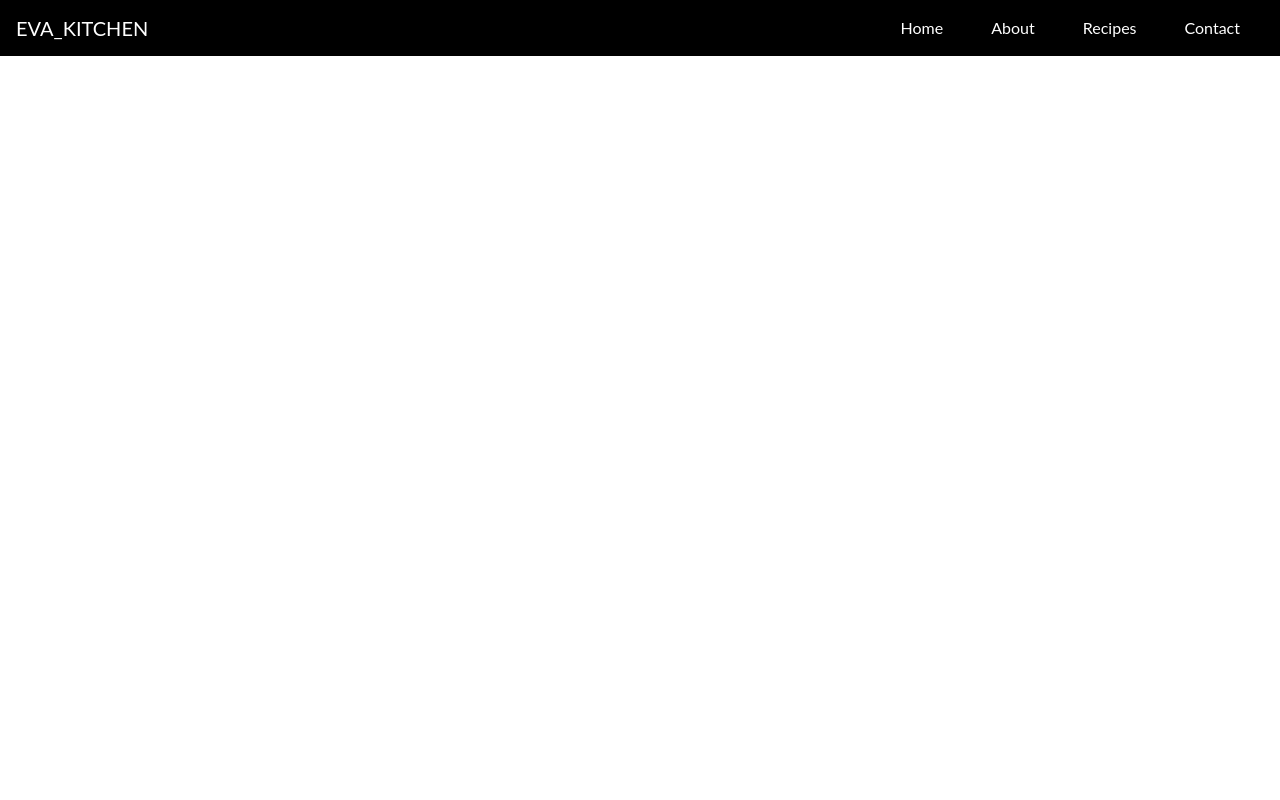
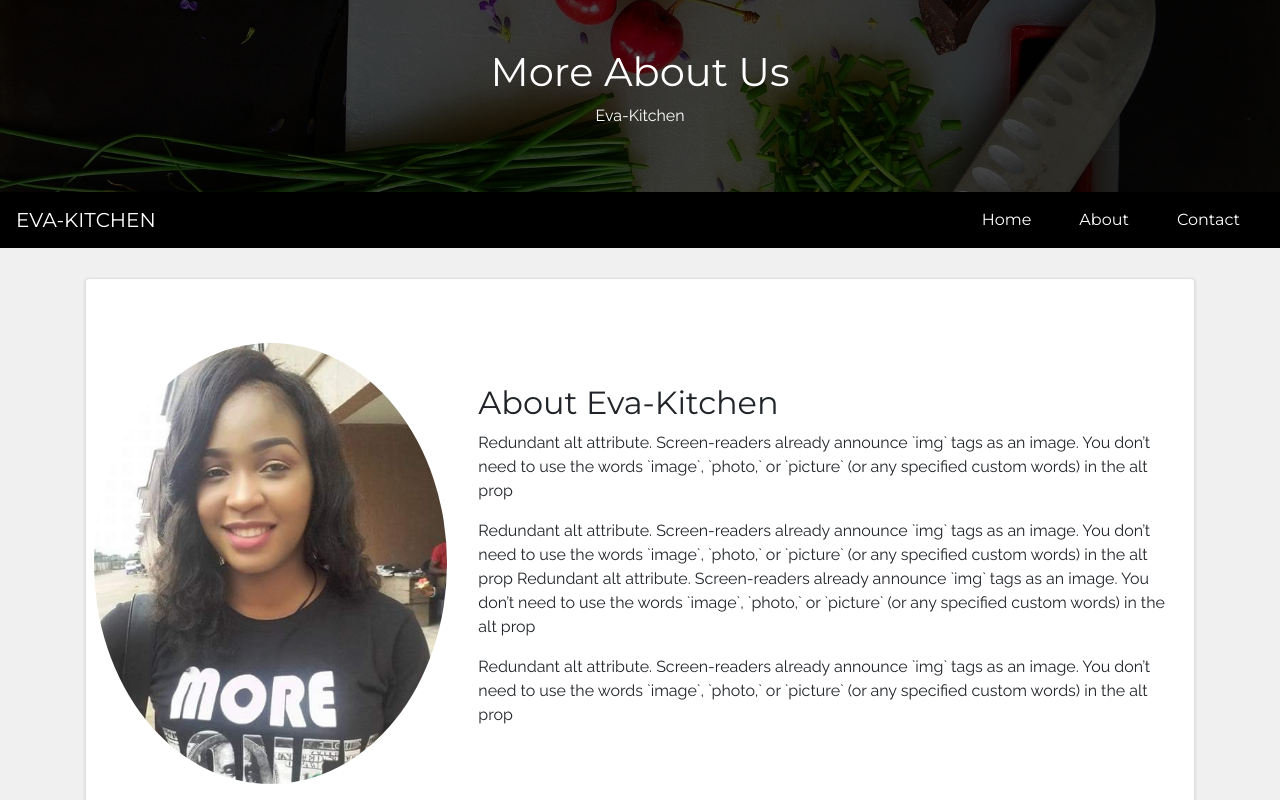
Before and after one commit to Dverybest/evakitchen, a React (Create React App) app: page /About in a window 1280 px wide. Shown: the top 800 px of the page. Built offline with nearby package versions, Linux system fonts and the light colour scheme.

Commit message:
updated views

```diff
--- a/public/index.html
+++ b/public/index.html
@@ -19,6 +19,10 @@
     <link rel="stylesheet" href="https://stackpath.bootstrapcdn.com/bootstrap/4.4.1/css/bootstrap.min.css" integrity="sha384-Vkoo8x4CGsO3+Hhxv8T/Q5PaXtkKtu6ug5TOeNV6gBiFeWPGFN9MuhOf23Q9Ifjh" crossorigin="anonymous">
     <script src="https://ajax.googleapis.com/ajax/libs/jquery/3.4.1/jquery.min.js"></script>
     <link rel="stylesheet" href="https://cdnjs.cloudflare.com/ajax/libs/font-awesome/4.7.0/css/font-awesome.min.css">
+    <link href='https://fonts.googleapis.com/css?family=Roboto' rel='stylesheet'>
+    <link href='https://fonts.googleapis.com/css?family=Raleway' rel='stylesheet'>
+    <link href='https://fonts.googleapis.com/css?family=Montserrat' rel='stylesheet'>
+    <link href='https://fonts.googleapis.com/css?family=Comfortaa' rel='stylesheet'>
     <title>Eva_Kitchen</title>
   </head>
   <body>
--- a/src/App.css
+++ b/src/App.css
@@ -7,7 +7,7 @@
   pointer-events: none;
 }
 
-@media (prefers-reduced-motion: no-preference) {
+/* @media (prefers-reduced-motion: no-preference) {
   .App-logo {
     animation: App-logo-spin infinite 20s linear;
   }
@@ -35,4 +35,67 @@
   to {
     transform: rotate(360deg);
   }
+} */
+
+.jumbotron{
+  margin-bottom:0px;
+  background-color: transparent;
 }
+.darken{
+  background-color: rgba(0, 0, 0, 0.8);
+  background-size: cover;
+}
+.jumbotron p{
+  color: #ffffff;
+}
+.post img{
+  width: 100%;
+  height: 350px;
+  max-width: 100%;
+  object-fit: cover;
+}
+.about header{
+  background-image: url(./assets/bgImage1.jpg);
+  background-repeat: no-repeat;
+  background-position: center;
+  -webkit-background-size: cover;
+  -moz-background-size: cover;
+  -o-background-size: cover;
+  background-size: cover;
+}
+.abouthead{
+  /* background-color: #474e5d; */
+  background-color:rgba(0, 0, 0, 0.7);
+  background-size: cover;
+  color: #ffffff;
+}
+.abouthead p{
+  color: #ffffff;
+}
+.about img{
+  height: auto;
+  width: 100%;
+  border-radius: 50%;
+  object-fit: cover;
+
+}
+.aboutBody{
+  min-height: calc(100vh - 112px);
+  background-size: cover;
+  background-color: #f0f0f0;
+}
+
+@media screen and (max-width: 996px) {
+  .about img{
+    height: 230px;
+    width: 230px;
+    border-radius: 50%;
+    object-fit: cover;
+
+  }
+  .about h2{
+    font-size: 30px;
+    font-weight: 500;
+    text-align: center;
+  }
+}
--- a/src/App.js
+++ b/src/App.js
@@ -4,17 +4,17 @@ import Contact from './pages/Contact'
 import { BrowserRouter, Route, Switch } from 'react-router-dom'
 import About from './pages/About';
 import Recipes from './pages/Recipes';
-
+import './App.css'
 
 const App = () => {
   return (
     <BrowserRouter>
       <div className='container-fluid mx-0 px-0'>
         <Switch>
-          <Route exact path='/' component={HomePage} />
           <Route exact path='/Contact' component={Contact} />
           <Route exact path='/About' component={About} />
           <Route exact path='/Recipes' component={Recipes} />
+          <Route  path='/' component={HomePage} />
         </Switch>
         {/* <div className="transparentDiv"></div> */}
       </div>
--- a/src/index.css
+++ b/src/index.css
@@ -5,6 +5,8 @@ body {
     sans-serif;
   -webkit-font-smoothing: antialiased;
   -moz-osx-font-smoothing: grayscale;
+  background-color: #000000;
+  background-size: cover;
 }
 
 code {
@@ -15,8 +17,25 @@ nav{
   min-height: 56px;
   transition: 0.9s;
 }
-
-.Home header{
+h1,h2,h3,h4,h5,h6{
+  font-family: Montserrat;
+}
+a{
+  font-family: Roboto;
+}
+p{
+  font-family: Raleway;
+}
+.list{
+  background-color: #1d1d1d;
+  /* background: url(./assets/bgImage1.jpg) no-repeat center center fixed;
+  -webkit-background-size: cover;
+  -moz-background-size: cover;
+  -o-background-size: cover;*/
+  background-size: cover;
+  min-height: calc(100vh-112px);
+}
+.Home{
 
   background: url(./assets/bgImage1.jpg) no-repeat center center fixed;
   -webkit-background-size: cover;
@@ -25,30 +44,29 @@ nav{
   background-size: cover;
 }
 .transparentDiv{
-  background-color: rgba(0, 0, 0, 0.7);
-  min-height: 100vh;
+  background-color: rgba(0, 0, 0, 0.9);
+  min-height: calc(100vh-10px);
   background-size: cover;
 }
 .whatsNewDiv{
-  background-color: rgba(255, 255, 255, 0.7);
-  min-height:calc(100vh - 56px);
-  background-size: cover;
+  background-color: #f0f0f0;
+  padding-top: 30px;
 }
 .line{
   background-color: #808080;
   height: 1.1px;
 }
-.whatsNewDiv h2{
+.whatsNewDiv h3{
   text-align: center;
 }
 .navb a{
   color: #ffffff;
-  font-family: Lato,sans-serif,'helvetica neue',helvetica,arial,verdana;
+  font-family: Montserrat;
   font-style: normal;
 }
 .Home img{
-  max-height: 50vh;
-  max-width: 50vh;
+  max-height: 30vh;
+  max-width: 30vh;
   overflow: hidden;
 
 }
@@ -62,7 +80,7 @@ nav{
 }
 .contactMe{
   /* background-color: #eeeeee; */
-  min-height: 100vh;
+  min-height: calc(100vh-56px);
   background-image: url(./assets/cook.png);
   background-repeat: no-repeat;
   background-size: contain;
@@ -71,6 +89,9 @@ nav{
   -moz-background-size: cover;
   -o-background-size: cover;
   background-size: cover;
+}
+.list h4{
+  text-decoration: underline;
 }
 .contactMe h1{
   color:#ffffff ;
@@ -88,7 +109,7 @@ nav{
   min-height: 80vh;
 } */
 
-.card img{
+.ca img{
   min-width:100%;
   height:250px;
   object-fit: cover;
@@ -105,10 +126,11 @@ footer {
   color: #fff;
   font-size: 13px;
   text-align: center;
-
+  position: relative;
+  bottom: 0;
 }
 @media screen and (max-width: 992px) {
-  .whatsNewDiv h2 {
+  .whatsNewDiv h3 {
     font-size: 16px;
   }
   .Home h1{
@@ -118,10 +140,13 @@ footer {
     font-size: 30px;
   }
 }
-
+.about{
+  background-color: #1d1d1d;
+  min-height: 100vh;
+}
 @media screen and (min-width:992px) {
-  .whatsNewDiv h2 {
-    font-size: 30px;
+  .whatsNewDiv h3 {
+    font-size: 20px;
   }
 }
 /* @media screen and (max-width: 992px) {
--- a/src/pages/About.js
+++ b/src/pages/About.js
@@ -1,6 +1,8 @@
-import React,{useState,useEffect} from 'react';
+import React, { useState, useEffect } from 'react';
 import Navbar from './components/NavBar'
 import Footer from './components/Footer'
+import Me from '../assets/me.jpg'
+import { hidden } from 'ansi-colors';
 const About = () => {
     const [navColor, setNavColor] = useState('#000000')
 
@@ -10,10 +12,52 @@ const About = () => {
             setNavColor(backgroundcolor);
         });
     })
+
     return (
-        <div className="Contact d-flex flex-column">
+        <div className="about ">
+           <header>
+           <div className="abouthead text-center py-5">
+                <h1>More About Us</h1>
+                <p>Eva-Kitchen</p>
+            </div>
+           </header>
+            <Navbar navColor={navColor} />
+            <div className="aboutBody">
 
-            <Navbar navColor={navColor} />
+            <div className="whatsNewDiv">
+                <div className="container ">
+                    <div className="container card py-5">
+                    <div className="row ">
+                    <div className="col-sm-4 px-2">
+                        <div className=" d-flex justify-content-center align-content-center my-3">
+
+
+                            <img src={Me}   />
+
+
+                        </div>
+                    </div>
+                        <div className="col-sm-8 ">
+                            <div className="d-flex flex-column  justify-content-center align-content-center mx-2 " style={{height:"100%"}}>
+                            <h2>About Eva-Kitchen</h2>
+                            <p> Redundant alt attribute. Screen-readers already announce `img`
+                                tags as an image. You don’t need to use the words `image`, `photo,` or `picture` (or any specified custom words) in the alt prop</p>
+                                <p> Redundant alt attribute. Screen-readers already announce `img`
+                                tags as an image. You don’t need to use the words `image`, `photo,` or `picture` (or any specified custom words) in the alt prop
+                                Redundant alt attribute. Screen-readers already announce `img`
+                                tags as an image. You don’t need to use the words `image`, `photo,` or `picture` (or any specified custom words) in the alt prop</p>
+
+                                <p> Redundant alt attribute. Screen-readers already announce `img`
+                                tags as an image. You don’t need to use the words `image`, `photo,` or `picture` (or any specified custom words) in the alt prop</p>
+
+                            </div>
+                        </div>
+                    </div>
+                    </div>
+                </div>
+            </div>
+            </div>
+            <Footer className="align-self-flex-end" />
         </div>
     )
 }
--- a/src/pages/Contact.js
+++ b/src/pages/Contact.js
@@ -12,8 +12,8 @@ const Contact = () => {
     })
     return (
         <div className="Contact d-flex flex-column">
+            <Navbar navColor={navColor} />
             <div className='contactMe '>
-            <Navbar navColor={navColor} />
                 <div className='transparentDiv d-flex flex-column'>
                     <div> <h1>Contact Me</h1></div>
                     <div className="form container  flex-column d-flex flex-grow-1 my-5">
@@ -60,9 +60,10 @@ const Contact = () => {
                         </div>
 
                     </div>
-            <Footer/>
+
                 </div>
             </div>
+                <Footer/>
         </div>
     )
 }
--- a/src/pages/HomePage.js
+++ b/src/pages/HomePage.js
@@ -1,14 +1,33 @@
 import React, { useEffect, useState, useRef } from 'react';
-import Navbar from './components/NavBar'
-import cook from '../assets/cook.png'
-import soup from '../assets/img3.jpg'
-import rice from '../assets/img1.jpg'
-import ora from '../assets/img7.jpg'
-import CustomView from '../pages/components/CustomView'
-import Footer from './components/Footer'
-const HomePage = () => {
-    const [navColor, setNavColor] = useState('#ff000000')
+import Navbar from './components/NavBar';
+import cook from '../assets/cook.png';
+import soup from '../assets/img3.jpg';
+import rice from '../assets/img1.jpg';
+import ora from '../assets/img7.jpg';
+import CustomView from '../pages/components/CustomView';
+import {Article, ListItem} from './components/Articles'
+import Footer from './components/Footer';
+import { Link, withRouter } from 'react-router-dom';
+
+
+const HomePage = (props) => {
+
+    const [navColor, setNavColor] = useState('#000000');
     const whatsNew = useRef();
+    const [categories,setCategories] = useState([
+        {name:'Egusi Soup',},
+        {name:'Jellof Rice',},
+        {name:'Tomato Sauce',},
+        {name:'Yam Potage',},
+        {name:'Fried Rice',},
+    ])
+
+    const [articles,setArticles] =useState([
+        {source:soup,title:'Egusi Soup',discription:''},
+        {source:"https://www.youtube.com/embed/tgbNymZ7vqY",title:'White Egusi Soup',discription:''},
+        {source:"https://www.youtube.com/embed/tgbNymZ7vqY",title:'Bitter leaf Egusi Soup',discription:''},
+    ])
+
     useEffect(() => {
         document.addEventListener("scroll", () => {
             const backgroundcolor = window.scrollY < 100 ? "#ff000000" : "#000000";
@@ -20,27 +39,59 @@ const HomePage = () => {
         whatsNew.current.scrollIntoView({ behavior: 'smooth' })
     }
     return (
-        <div className="Home">
-            <header>
-                <div className="transparentDiv d-flex flex-column">
+        <div className="Home container-fluid px-0">
+            <div className="darken" >
+
+                <div className="jumbotron text-center">
+                    <img src={cook} />
+                    <h1>Discover the best of African dishes</h1>
+                    <p>View our delicious meal recipes</p>
+                </div>
                 <Navbar navColor={navColor} />
-                    <div className="row m-0 p-0 align-content-center  flex-grow-1">
-                        <div className="col-sm-12 col-md-12 d-flex align-items-center justify-content-center">
-                            <img src={cook} />
-                        </div>
-                        <div className="text col-sm-12  col-md-12 d-flex flex-column justify-content-center align-items-center">
-                            <h1>DISCOVER THE BEST OF AFRICAN DISHES</h1>
-                            <p>VIEW OUR DELICIOUS MEAL RECIPES</p>
-                            <button onClick={handleClick} type="button" className="btn btn-primary">Read More</button>
+
+
+                <div className="whatsNewDiv">
+                    <div className="container">
+                        <div className="row">
+                            <div className="col-sm-3">
+                                {/* <h2>Eva_kitchen</h2>
+                                <h5>Intro:</h5>
+                                <div>
+                                    <iframe width="100%" height="200px" src="https://www.youtube.com/embed/tgbNymZ7vqY"></iframe>
+                                </div> */}
+                                <div>
+                                    <h4 className="mt-2 bg-info text-light px-1 py-2">Recipe categories</h4>
+                                    <p>Our amazing recipes .</p>
+                                    <ul className="nav nav-pills flex-column">
+                                       {
+                                           categories.map(category=>{
+                                                return(
+                                                    <ListItem name={category.name} link={`/${category.name}`} active={props.location.pathname==`/${category.name}`}/>
+                                                )
+                                           })
+                                       }
+                                    </ul>
+                                    <hr className="d-sm-none" />
                                 </div>
                             </div>
+                            <div className="col-sm-9">
+
+                                <div className="container">
+                                   {
+                                       articles.map(art=>{
+                                           return(
+                                                <Article source={art.source} title={art.title}/>
+                                           )
+                                       })
+                                   }
                                 </div>
-            </header>
-            <section className="whatsNewDiv" ref={whatsNew}>
-                <div className="container" id="new">
-                    <div className="row mx-0 py-5 px-0 d-flex justify-content-center align-items-center">
+
+                            </div>
+                        </div>
+                        <div>
+                            <div className="row mx-0 py-3 px-0 d-flex justify-content-center align-items-center">
                                 <div className="col-4 line"></div>
-                        <div className="col-4"><h2>What's New</h2></div>
+                                <div className="col-4"><h3>What's New</h3></div>
                                 <div className="col-4 line"></div>
                             </div>
                             <div className="row mx-0 px-0">
@@ -60,38 +111,13 @@ const HomePage = () => {
                                     />
                                 </div>
                             </div>
-                    <div className="row mx-0 px-0 my-3">
-                        <div className='col-sm-12 card px-0' >
-                            <iframe width="100%" height="402"
-                                src="https://www.youtube.com/embed/tgbNymZ7vqY">
-                            </iframe>
-                            <div className="card-body">
-                                <h4 className="card-title">{'Intoduction'}</h4>
-                                <p className="card-text">{`Most Nigerian soups are low carb because they are mostly prepared with vegetables, meat and fish.
-                                                            The following Nigerian soups are NOT low carb because they contain starchy ingredients/thickeners (in brackets): Bitterleaf Soup, Ora Soup and Rivers Native Soup (cocoyam), Nsala Soup (yam), Owho Soup (garri and/or starch), Egusi Soup (melon seeds), Groundnut Soup (peanuts/groundnuts), Gbegiri Soup (black eyed or brown beans).
-                                                            All other soups not mentioned above are low carb Nigerian Soups. Watch out, some may be high in fat. The trick is to read the ingredients for each soup and take out what you cannot eat for health reasons.`}</p>
-                                <a href="#" className="btn btn-primary">Read More</a>
-                            </div>
-                        </div>
-                    </div>
-                    <div className="row mx-0 px-0 my-3">
-                        <div className='col-sm-12 card px-0' >
-                            <iframe width="100%" height="402"
-                                src="https://www.youtube.com/embed/tgbNymZ7vqY">
-                            </iframe>
-                            <div className="card-body">
-                                <h4 className="card-title">{'Intoduction'}</h4>
-                                <p className="card-text">{`Most Nigerian soups are low carb because they are mostly prepared with vegetables, meat and fish.
-                                                            The following Nigerian soups are NOT low carb because they contain starchy ingredients/thickeners (in brackets): Bitterleaf Soup, Ora Soup and Rivers Native Soup (cocoyam), Nsala Soup (yam), Owho Soup (garri and/or starch), Egusi Soup (melon seeds), Groundnut Soup (peanuts/groundnuts), Gbegiri Soup (black eyed or brown beans).
-                                                            All other soups not mentioned above are low carb Nigerian Soups. Watch out, some may be high in fat. The trick is to read the ingredients for each soup and take out what you cannot eat for health reasons.`}</p>
-                                <a href="#" className="btn btn-primary">Read More</a>
-                            </div>
                         </div>
                     </div>
                 </div>
 
-            </section>
+
                 <Footer />
+            </div>
         </div>
     );
 }
--- /dev/null
+++ b/src/pages/components/Articles.js
@@ -0,0 +1,41 @@
+import React, { useEffect, } from 'react';
+import { Link } from 'react-router-dom';
+import { inherits } from '@babel/types';
+
+export const Article = ({ link, title, source}) => {
+    return (
+        <div className="row card post mb-3">
+            {
+                source.includes('.jpg') || source.includes('.png') ? (
+                    <img src={source} />
+                ) : (
+                        <iframe width="100%" height="300px"
+                            src={source}>
+                        </iframe>
+                    )
+            }
+
+            <div className="card-body">
+                <h4 className="card-title">{title}</h4>
+                <p className="card-text">{`Most Nigerian soups are low carb because they are mostly prepared with vegetables, meat and fish.
+                                                The following Nigerian soups are NOT low carb because they contain starchy ingredients/thickeners (in brackets): Bitterleaf Soup, Ora Soup and Rivers Native Soup (cocoyam), Nsala Soup (yam), Owho Soup (garri and/or starch), Egusi Soup (melon seeds), Groundnut Soup (peanuts/groundnuts), Gbegiri Soup (black eyed or brown beans).
+                                                All other soups not mentioned above are low carb Nigerian Soups. Watch out, some may be high in fat. The trick is to read the ingredients for each soup and take out what you cannot eat for health reasons.`}</p>
+                <div className="d-flex flex-row-reverse ">
+                    <Link to={link} className="btn btn-primary">Read More</Link>
+                </div>
+            </div>
+
+
+        </div>
+
+    );
+}
+
+export const ListItem = ({ active, link, name }) => {
+
+    return (
+        <li className="nav-item">
+            <Link className={active ? "active nav-link" : "nav-link"} to={link}>{name}</Link>
+        </li>
+    )
+}
--- a/src/pages/components/CustomView.js
+++ b/src/pages/components/CustomView.js
@@ -3,7 +3,7 @@ import React from 'react';
 const CustomView = ({image,title,description}) => {
 
     return (
-        <div className="card my-3">
+        <div className="card ca my-3">
             <img className="card-img-top" src={image} alt="Card image"/>
                 <div className="card-body">
                     <h4 className="card-title">{title}</h4>
--- a/src/pages/components/Footer.js
+++ b/src/pages/components/Footer.js
@@ -4,7 +4,7 @@ const Footer = () => {
 
     return (
         <footer className="container-fluid px-0 d-flex flex-column justify-content-center align-items-center align-content-center foot">
-            <div>Copyright Eva_Kitchen © {new Date().getFullYear()}. All Rights Reserved</div>
+            <div>Copyright Eva-Kitchen © {new Date().getFullYear()}. All Rights Reserved</div>
             {/* <div> Developed by <a target="blank" href="http://dverybest.dx.am/">DveryBest</a></div> */}
         </footer>
     )
--- a/src/pages/components/NavBar.js
+++ b/src/pages/components/NavBar.js
@@ -4,9 +4,9 @@ import {Link, withRouter } from 'react-router-dom';
 const NavBar = ({navColor}) => {
 
     return (
-        <nav className="navbar navbar-expand-sm navb fixed-top" style={{background:navColor}}>
+        <nav className="navbar navbar-expand-sm navb sticky-top" style={{background:navColor}}>
             <div>
-                <Link to='/' className="navbar-brand">EVA_KITCHEN</Link>
+                <Link to='/' className="navbar-brand">EVA-KITCHEN</Link>
             </div>
             {/* <!-- Toggler/collapsibe Button --> */}
             <button  className="navbar-toggler navbar-dark" type="button" data-toggle="collapse" data-target="#collapsibleNavbar">
@@ -21,9 +21,9 @@ const NavBar = ({navColor}) => {
                 <li className="nav-item">
                     <Link to='/About' className="nav-link mx-3">About</Link>
                 </li>
-                <li className="nav-item">
+                {/* <li className="nav-item">
                     <Link to='/Recipes'  className="nav-link mx-3">Recipes</Link>
-                </li>
+                </li> */}
                 <li className="nav-item">
                     <Link to='/Contact' className="nav-link mx-3">Contact</Link>
                 </li>
```
Also changed, not shown: src/assets/me.jpg (added), src/pages/Recipes.js (line endings or trailing spaces). Lines whose indentation alone changed are shown as unchanged.
